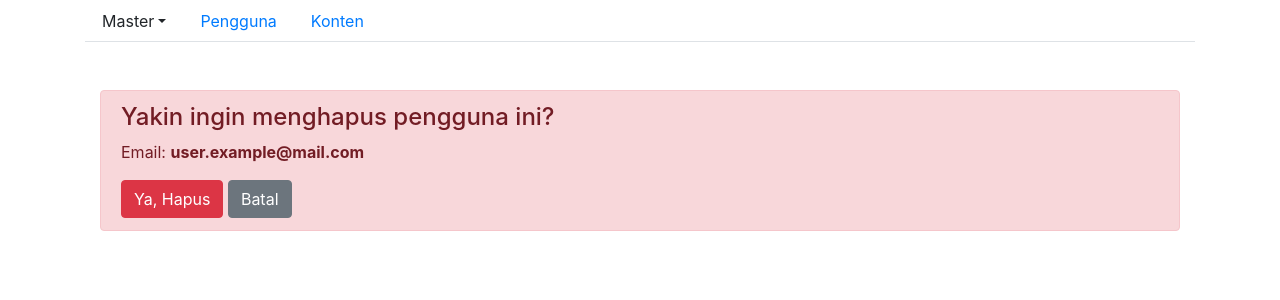
After one commit to fabyaanusakti/tugas3-web-prog, a Django app: page /pengguna/1/delete in a window 1280 px wide. The commit adds this page. Shown: the top 300 px of the page. Run offline with Django 5.2, Linux system fonts and the light colour scheme; data comes from the database, SQL or seed files in the repository; both versions use the stored data as it was after the commit; some libraries are stand-ins or nearby versions.

Commit message:
New Revision

```diff
--- a/data_entry/forms.py
+++ b/data_entry/forms.py
@@ -1,5 +1,5 @@
 from django import forms
-from . models import Pengguna
+from . models import Pengguna, Content
 
 STATES = (
     ('', 'Choose...'),
@@ -16,3 +16,8 @@ class PenggunaForm(forms.ModelForm):
     class Meta:
         model = Pengguna
         exclude = ['tanggal_join',]
+
+class ContentForm(forms.ModelForm):
+    class Meta:
+        model = Content
+        fields = ['author', 'artikel', 'set_view']
--- a/data_entry/models.py
+++ b/data_entry/models.py
@@ -3,11 +3,9 @@ from django import forms
 from datetime import date
 
 
-
-
 # Create your models here.
 class Pengguna (models.Model):
-    email = models.EmailField()
+    email = models.EmailField(unique=True)
     password = models.CharField(max_length=100)
     address_1 = models.TextField()
     address_2  = models.TextField(null=True, blank = True)
@@ -15,3 +13,16 @@ class Pengguna (models.Model):
     state= models.TextField()
     zip_code= models.CharField(max_length = 7)
     tanggal_join = models.DateField(auto_now = True)
+    foto = models.ImageField(upload_to='media/', null=True, blank=True)
+
+    class Meta:
+        verbose_name = 'pengguna'
+
+    def __str__(self):
+        return self.email
+
+class Content (models.Model):
+    author = models.ForeignKey(Pengguna, on_delete=models.CASCADE, verbose_name='Author')
+    date_created = models.DateField(auto_now=True)
+    artikel = models.TextField(verbose_name='Artikel')
+    set_view = models.BooleanField(default=False, verbose_name='Set View')
--- a/data_entry/templates/base.html
+++ b/data_entry/templates/base.html
@@ -7,6 +7,27 @@
 </head>
 <body>
   <div class="container">
+    <ul class="nav nav-tabs">
+
+      <li class="nav-item dropdown">
+        <a class="nav-link dropdown-toggle" id="navbarbdDropdown" role="button" data-bs-toggle="dropdown" aria-expanded="false">Master</a>
+        <ul class="dropdown-menu" aria-labelledby="navbarDropdown">
+          <li><a class="dropdown-item" href="">Set Peran</a></li>
+          <li><a class="dropdown-item" href="">Penugasan</a></li>
+          <li><a class="dropdown-item" href="">Review</a></li>
+        </ul>
+      </li>
+
+      <li class="nav-item">
+        <a class="nav-link" href="{% url 'data_entry:set_pengguna' %}">Pengguna</a>
+      </li>
+
+      <li class="nav-item">
+        <a class="nav-link" href="{% url 'data_entry:set_content' %}">Konten</a>
+      </li>
+
+    </ul>
+
     {% block content %}
     {% endblock %}
   </div>
--- /dev/null
+++ b/data_entry/templates/data_entry/pengguna_delete.html
@@ -0,0 +1,15 @@
+{% extends "base.html" %}
+
+{% block content %}
+<div class="container mt-5">
+  <div class="alert alert-danger">
+    <h4>Yakin ingin menghapus pengguna ini?</h4>
+    <p>Email: <strong>{{ pengguna.email }}</strong></p>
+    <form method="POST">
+      {% csrf_token %}
+      <button type="submit" class="btn btn-danger">Ya, Hapus</button>
+      <a href="{% url 'data_entry:set_pengguna' %}" class="btn btn-secondary">Batal</a>
+    </form>
+  </div>
+</div>
+{% endblock %}
--- a/data_entry/templates/data_entry/pengguna_detail.html
+++ b/data_entry/templates/data_entry/pengguna_detail.html
@@ -1,4 +1,4 @@
-{% extends 'base.html' %}
+{% extends "base.html" %}
 {% load crispy_forms_tags %}
 
 {% block content %}
--- a/data_entry/urls.py
+++ b/data_entry/urls.py
@@ -2,8 +2,13 @@ from django.urls import path
 from . import views
 
 urlpatterns = [
+    path('', views.set_pengguna, name='set_pengguna'),
     path('data_entry/', views.set_data_entry, name='set_data_entry'),
-    path('pengguna/', views.set_pengguna, name='set_pengguna'),
-    path('pengguna/view/<id>/', views.view_pengguna, name='view_pengguna'),
-    path('api/pengguna/<int:user_id>/', views.get_pengguna_detail_api, name='get_pengguna_detail_api')
+    path('content/', views.set_content, name='set_content'),
+
+    #pengguna
+    path('api/pengguna/<int:user_id>/', views.get_pengguna_detail_api, name='get_pengguna_detail_api'),
+    path('pengguna/<id>/view', views.view_pengguna, name ='viewdata'),
+    path('pengguna/<id>/update',views.update_pengguna, name = 'updatedata'),
+    path('pengguna/<id>/delete',views.delete_pengguna, name = 'deletedata')
 ]
--- a/data_entry/views.py
+++ b/data_entry/views.py
@@ -1,6 +1,7 @@
-from django.shortcuts import render, get_object_or_404
-from .forms import AddressForm, PenggunaForm
-from .models import Pengguna
+from django.shortcuts import render, redirect, HttpResponseRedirect, get_object_or_404
+from django.urls import reverse
+from .forms import *
+from .models import *
 from django.http import JsonResponse
 
 
@@ -12,32 +13,35 @@ def set_data_entry(request):
     }
     return render(request, 'data_entry/input_data.html', context)
 
+
 def set_pengguna(request):
-    list_pengguna = Pengguna.objects.all().order_by('-id')
+    list_pengguna = Pengguna.objects.all()
     context = None
     form = PenggunaForm(None)
+    email_p = None
 
     if request.method == "POST":
         form = PenggunaForm(request.POST)
         if form.is_valid():
+            email = form.cleaned_data['email']
+            request.session['email'] = email
+            request.session.modified = True
             form.save()
-            list_pengguna = Pengguna.objects.all().order_by('-id')
+            list_pengguna = Pengguna.objects.all()
+            email_p = request.session['email']
             context = {
                 'form': form,
                 'list_pengguna': list_pengguna,
+                'email_p': email_p,
             }
             return render(request, 'data_entry/input_data_1.html', context)
-
     else:
         context = {
             'form': form,
             'list_pengguna': list_pengguna,
         }
+        return render(request, 'data_entry/input_data_1.html', context)
 
-    return render(request, 'data_entry/input_data_1.html', context)
-
-def view_pengguna(request):
-    pass
 
 def view_pengguna(request, id):
     try:
@@ -45,6 +49,27 @@ def view_pengguna(request, id):
         return render(request, 'data_entry/pengguna_detail.html', {'user_id': pengguna.id})
     except Pengguna.DoesNotExist:
         return JsonResponse({'error': 'User not found'}, status=404)
+
+def update_pengguna(request, id):
+    pengguna = get_object_or_404(Pengguna, id=id)
+    if request.method == 'POST':
+        form = PenggunaForm(request.POST, instance=pengguna)
+        context = {
+            form: 'form'
+        }
+        if form.is_valid():
+            form.save()
+            return redirect('data_entry:set_pengguna', context)
+    else:
+        form = PenggunaForm(instance=pengguna)
+    return render(request, 'data_entry/pengguna_update.html', {'form': form})
+
+def delete_pengguna(request, id):
+    pengguna = get_object_or_404(Pengguna, id=id)
+    if request.method == 'POST':
+        pengguna.delete()
+        return redirect('data_entry:set_pengguna')
+    return render(request, 'data_entry/pengguna_delete.html', {'pengguna': pengguna})
 
 def get_pengguna_detail_api(request, user_id):
     try:
@@ -56,8 +81,48 @@ def get_pengguna_detail_api(request, user_id):
             'city': pengguna.city,
             'state': pengguna.state,
             'zip_code': pengguna.zip_code,
-            'tanggal_join': pengguna.tanggal_join.strftime('%Y-%m-%d')  # Format date as string
+            'tanggal_join': pengguna.tanggal_join.strftime('%Y-%m-%d')
         }
         return JsonResponse(data)
     except Pengguna.DoesNotExist:
         return JsonResponse({'error': 'User not found'},status=404)
+
+def set_content(request):
+    form = ContentForm()
+    context = {}
+    email = request.session.get('email')
+    pengguna = None
+    isi_tabel = None
+
+    if request.method == 'POST' and 'selected_author' in request.POST:
+        selected_email = request.POST.get('selected_author')
+        request.session['email'] = selected_email
+        return redirect('data_entry:set_content')
+
+    email = request.session.get('email')
+    if email:
+        try:
+            pengguna = Pengguna.objects.get(email=email)
+            isi_tabel = Content.objects.filter(author=pengguna)
+
+            if request.method == 'POST':
+                form = ContentForm(request.POST)
+                if form.is_valid():
+                    content = form.save(commit=False)
+                    content.author = pengguna
+                    content.save()
+                    return redirect('data_entry:set_content')
+            else:
+                form = ContentForm(initial={'author': pengguna})
+
+        except Pengguna.DoesNotExist:
+            pass
+
+    context = {
+        'form': form,
+        'email': email,
+        'pengguna': pengguna,
+        'isi_tabel': isi_tabel,
+        'list_pengguna': Pengguna.objects.all(),
+    }
+    return render(request, 'data_entry/create_content.html', context)
--- a/menej_class_sistem_cerdas/settings.py
+++ b/menej_class_sistem_cerdas/settings.py
@@ -85,6 +85,11 @@ DATABASES = {
     "default": {
         "ENGINE": "django.db.backends.sqlite3",
         "NAME": BASE_DIR / "db.sqlite3",
+        #"ENIGNE": "django.db.backends.postgresql",
+        #"NAME": "auditdb_1",
+        #"USER": "postgres",
+        #"PASSWORD": "r00t",
+        #"HOST": "localhost"
     }
 }
 
```
Also changed, not shown: data_entry/templates/data_entry/create_content.html (added, +69 -0 lines), data_entry/templates/data_entry/input_data_1.html (+5 -2 lines), data_entry/templates/data_entry/pengguna_update.html (added, +14 -0 lines), data_entry/migrations/0001_initial.py (added), db.sqlite3, 1 other file.
